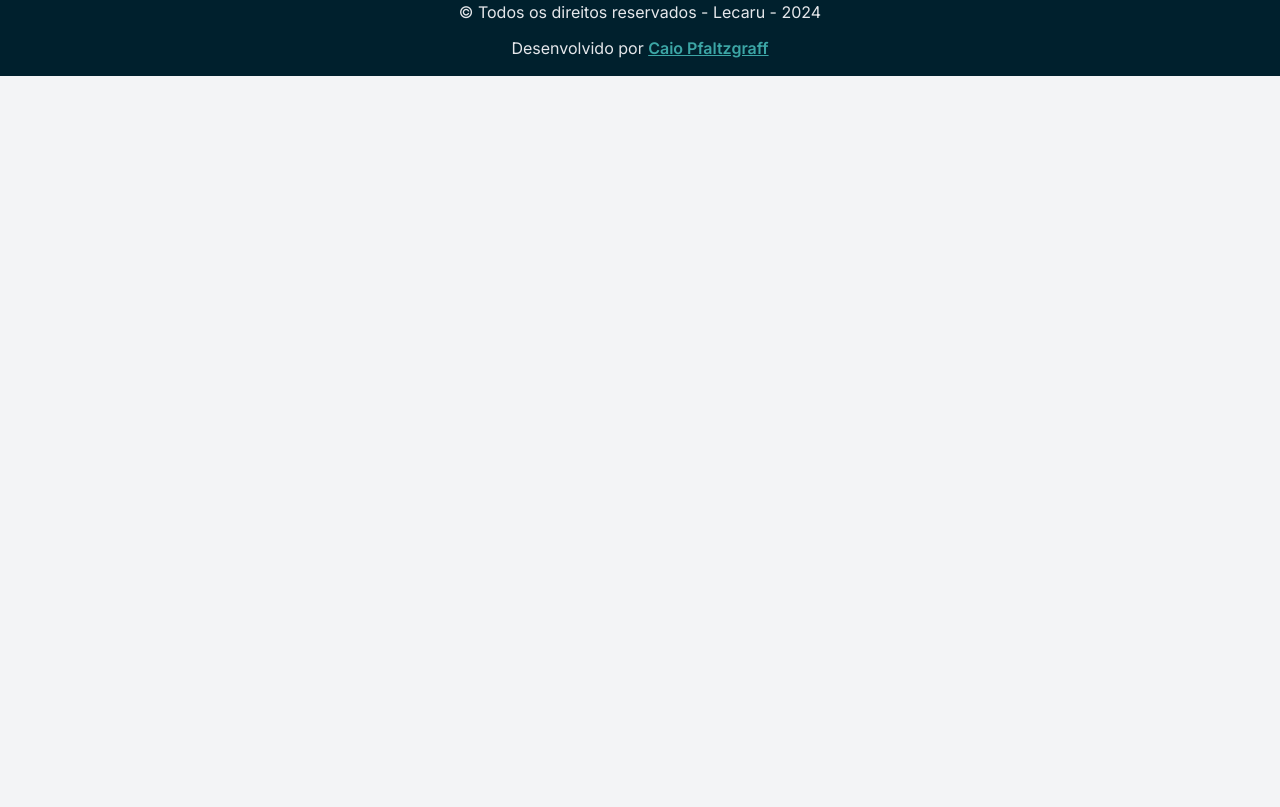
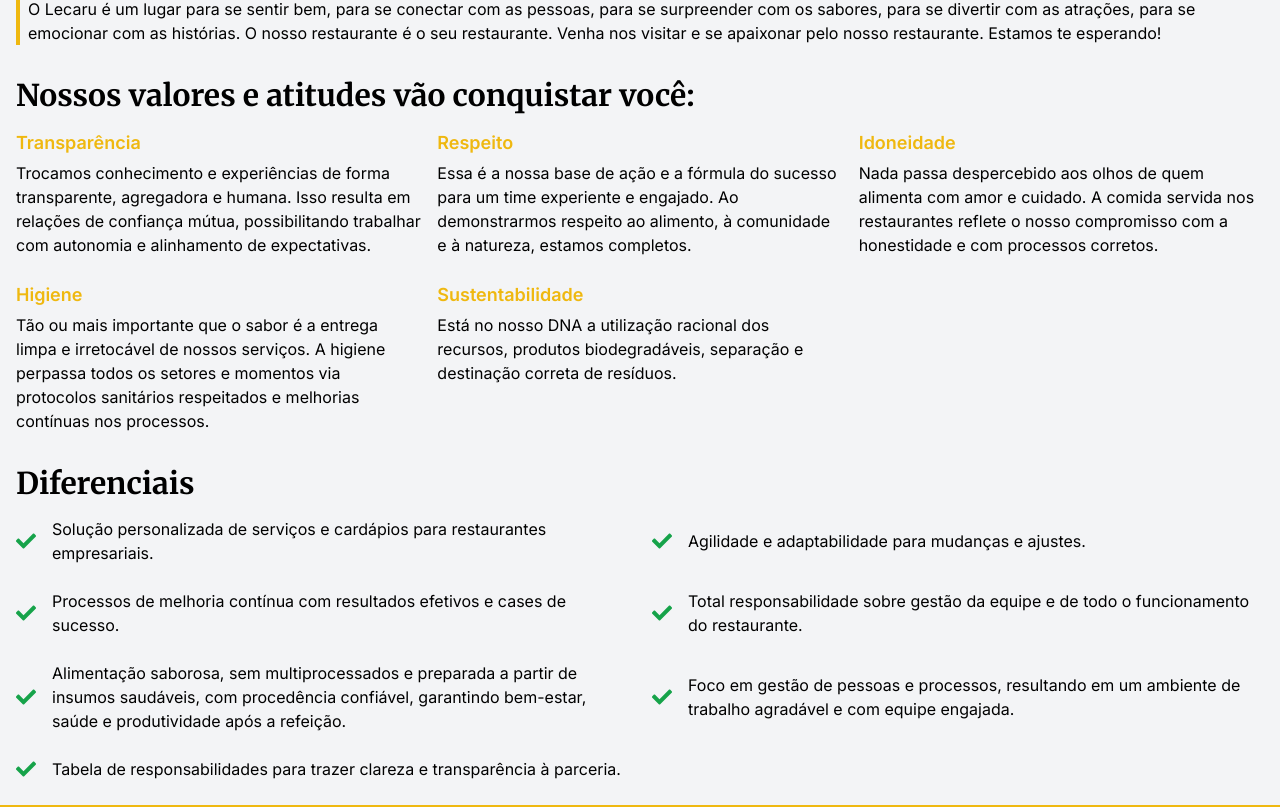
Before and after one commit to Caio-Pfaltzgraff/lecaru-front, a React (Vite) app: page /sobre in a window 1280 px wide. Shown: the part 733-1540 px from the top of the page. Before the commit the page ends 809 px from the top, so only its background shows below. Built offline with nearby package versions, Linux system fonts and the light colour scheme; a web font is replaced by a local one.

Commit message:
FEAT: Página sobre

```diff
--- /dev/null
+++ b/src/data/differences.json
@@ -0,0 +1,30 @@
+[
+  {
+    "id": 1,
+    "content": "Solução personalizada de serviços e cardápios para restaurantes empresariais."
+  },
+  {
+    "id": 2,
+    "content": "Agilidade e adaptabilidade para mudanças e ajustes."
+  },
+  {
+    "id": 3,
+    "content": "Processos de melhoria contínua com resultados efetivos e cases de sucesso."
+  },
+  {
+    "id": 4,
+    "content": "Total responsabilidade sobre gestão da equipe e de todo o funcionamento do restaurante."
+  },
+  {
+    "id": 5,
+    "content": "Alimentação saborosa, sem multiprocessados e preparada a partir de insumos saudáveis, com procedência confiável, garantindo bem-estar, saúde e produtividade após a refeição."
+  },
+  {
+    "id": 6,
+    "content": "Foco em gestão de pessoas e processos, resultando em um ambiente de trabalho agradável e com equipe engajada."
+  },
+  {
+    "id": 7,
+    "content": "Tabela de responsabilidades para trazer clareza e transparência à parceria."
+  }
+]
--- /dev/null
+++ b/src/data/restaurantValues.json
@@ -0,0 +1,27 @@
+[
+    {
+        "id": 1,
+        "title": "Transparência",
+        "content": "Trocamos conhecimento e experiências de forma transparente, agregadora e humana. Isso resulta em relações de confiança mútua, possibilitando trabalhar com autonomia e alinhamento de expectativas."
+    },
+    {
+        "id": 2,
+        "title": "Respeito",
+        "content": "Essa é a nossa base de ação e a fórmula do sucesso para um time experiente e engajado. Ao demonstrarmos respeito ao alimento, à comunidade e à natureza, estamos completos."
+    },
+    {
+        "id": 3,
+        "title": "Idoneidade",
+        "content": "Nada passa despercebido aos olhos de quem alimenta com amor e cuidado. A comida servida nos restaurantes reflete o nosso compromisso com a honestidade e com processos corretos."
+    },
+    {
+        "id": 4,
+        "title": "Higiene",
+        "content": "Tão ou mais importante que o sabor é a entrega limpa e irretocável de nossos serviços. A higiene perpassa todos os setores e momentos via protocolos sanitários respeitados e melhorias contínuas nos processos."
+    },
+    {
+        "id": 5,
+        "title": "Sustentabilidade",
+        "content": "Está no nosso DNA a utilização racional dos recursos, produtos biodegradáveis, separação e destinação correta de resíduos."
+    }
+]
--- a/src/pages/About/index.tsx
+++ b/src/pages/About/index.tsx
@@ -1,5 +1,46 @@
+import { FaCheck } from "react-icons/fa";
+import { Title } from "../../components/title";
+import about from '../../data/about.json';
+import differences from '../../data/differences.json';
+import values from "../../data/restaurantValues.json";
+
 export function About() {
   return (
-    <p>Page about</p>
+    <div className="space-y-6 lg:space-y-8 mt-4">
+      <section className="max-w-screen-xl mx-auto paddingPage">
+        <Title>Como tudo começou?</Title>
+        <div className="space-y-4 mt-4">
+          {about.map((paragraph) => (
+            <p key={paragraph.id} className="border-l-4 border-l-lecaru-gold pl-2">
+              {paragraph.content}
+            </p>
+          ))}
+        </div>
+      </section>
+
+      <section className="max-w-screen-xl mx-auto paddingPage">
+        <Title>Nossos valores e atitudes vão conquistar você:</Title>
+        <div className="grid md:grid-cols-2 lg:grid-cols-3 gap-4 lg:gap-y-6 mt-4">
+          {values.map((value) => (
+            <div className="space-y-1" key={value.id}>
+              <p className="text-lecaru-gold text-lg font-semibold">{value.title}</p>
+              <p>{value.content}</p>
+            </div>
+          ))}
+        </div>
+      </section>
+
+      <section className="max-w-screen-xl mx-auto paddingPage">
+        <Title>Diferenciais</Title>
+        <div className="grid md:grid-cols-2  gap-6 mt-4">
+          {differences.map((difference) => (
+            <div className="flex gap-4 items-center" key={difference.id}>
+              <i><FaCheck className="size-5 text-green-600"/></i>
+              <p>{difference.content}</p>
+            </div>
+          ))}
+        </div>
+      </section>
+    </div>
   )
 }
```
